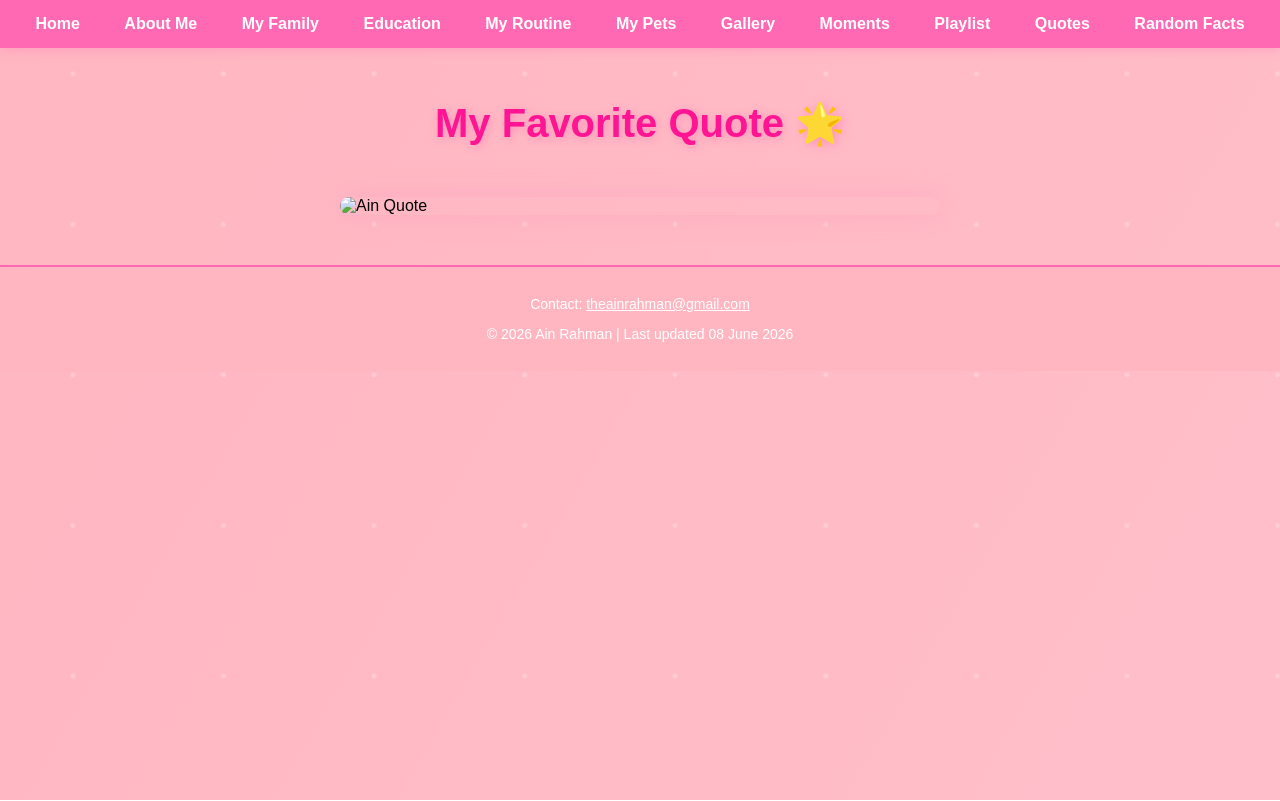
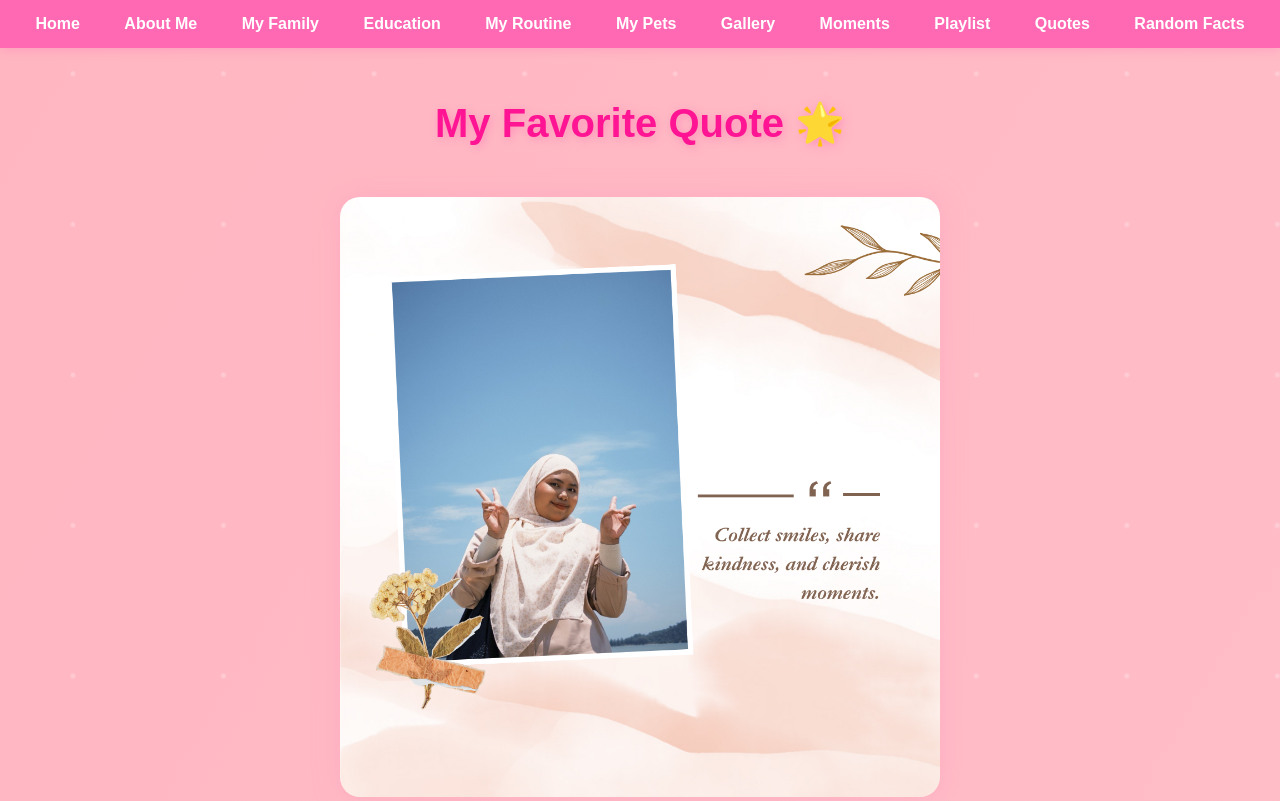
Before and after one commit to theainrahman/ainrahman, a plain HTML site: page quotes.html in a window 1280 px wide. Shown: the top 801 px of the page. Drawn offline with Linux system fonts and the light colour scheme; a script that the page names is missing.

Commit message:
Update quotes.html

```diff
--- a/quotes.html
+++ b/quotes.html
@@ -32,7 +32,7 @@
 
   <!-- 💖 Quote Card -->
   <div class="quote-card">
-    <img src="images/quotes.png" alt="Ain Quote" class="quote-image">
+    <img src="quotes.png" alt="Ain Quote" class="quote-image">
   </div>
 <script src="js/music.js"></script>
 <script src="js/cursor.js"></script>
```
